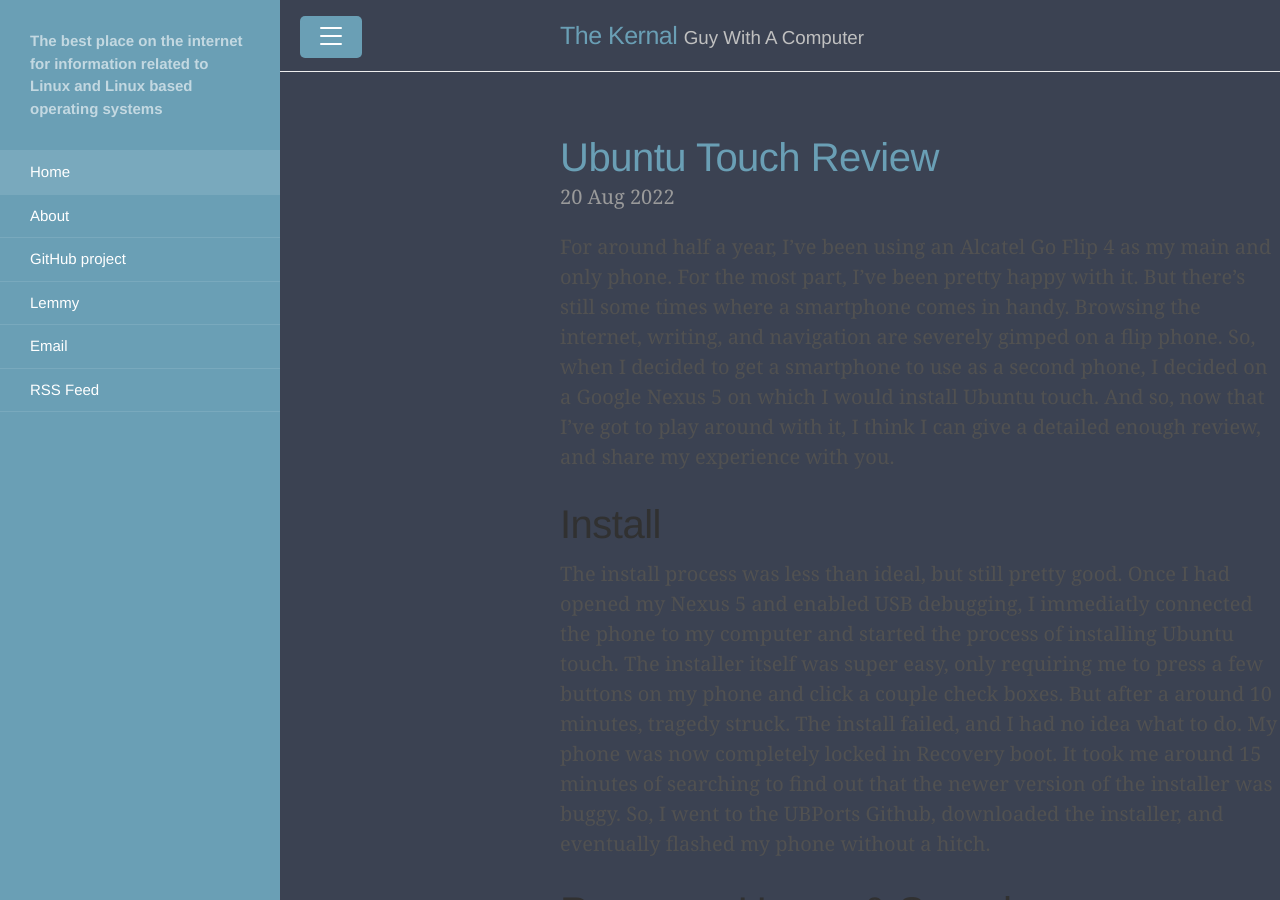
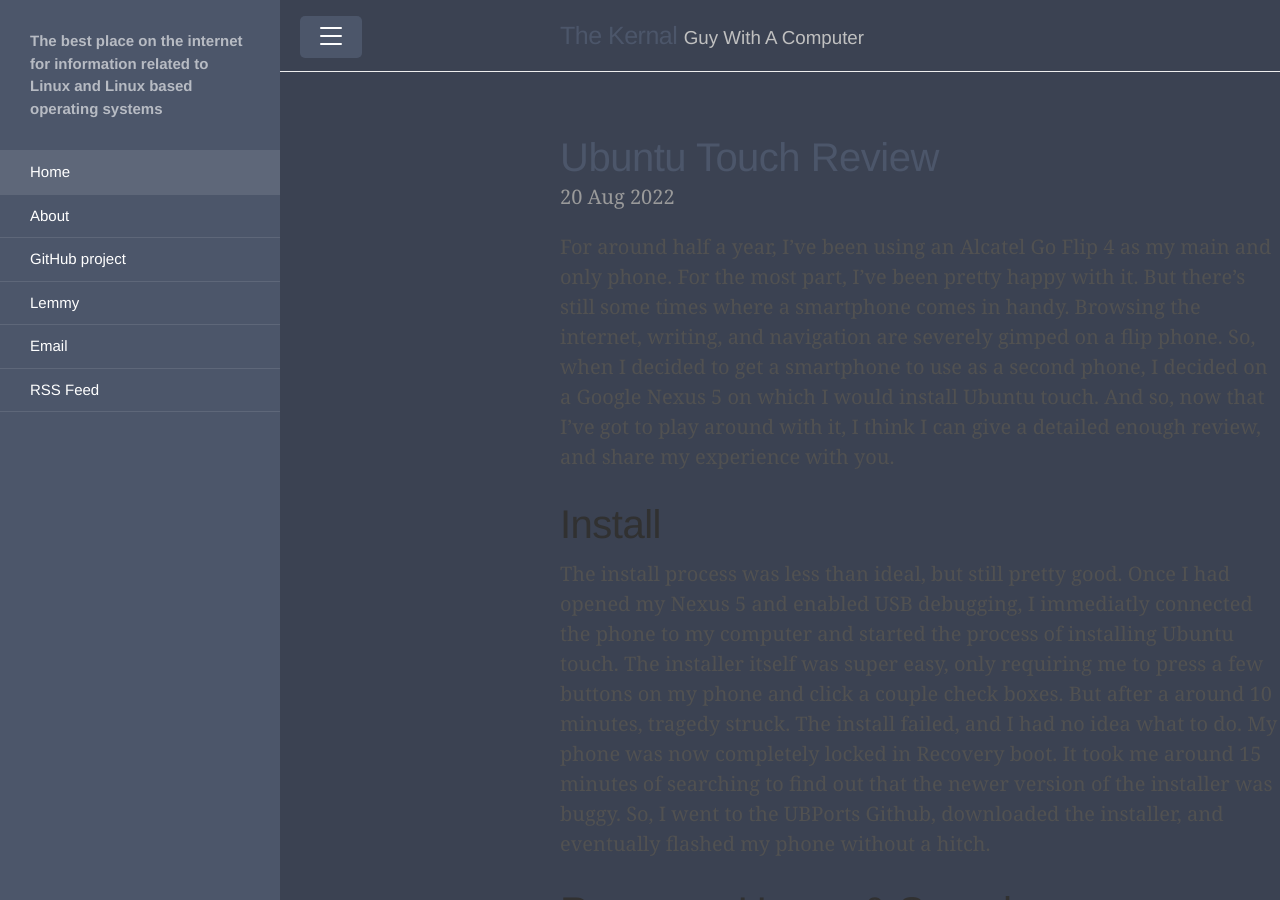
Before and after one commit to TheKernalBlog/TheKernalBlog, a Jekyll site: the page built from index.html, in a window 1280 px wide and 900 px high. Built offline with Jekyll 4.4.1, drawn with Linux system fonts in a browser that asks for light colours; the list of posts is cut into pages by our own code.

Commit message:
Update default.html

```diff
--- a/_layouts/default.html
+++ b/_layouts/default.html
@@ -30,5 +30,5 @@
   </body>
 </html>
 
-<body class="theme-base-0d">
+<body class="theme-base-0k">
 </body>
```
